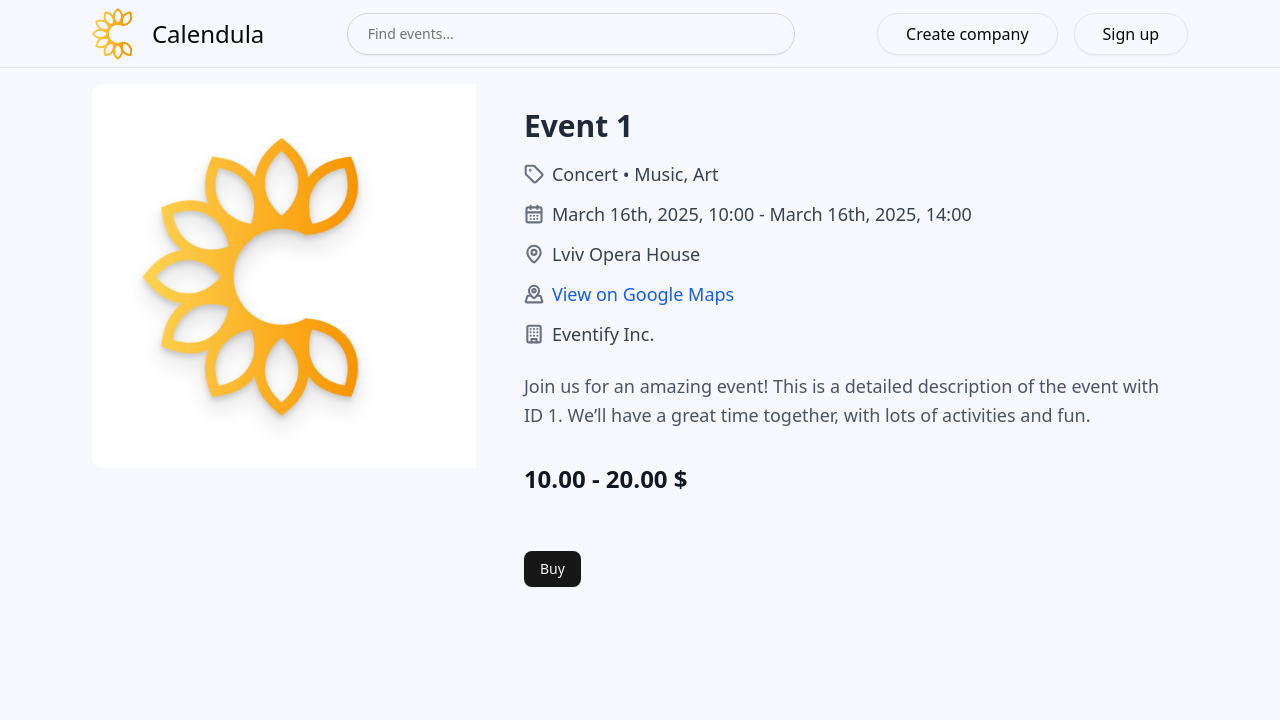
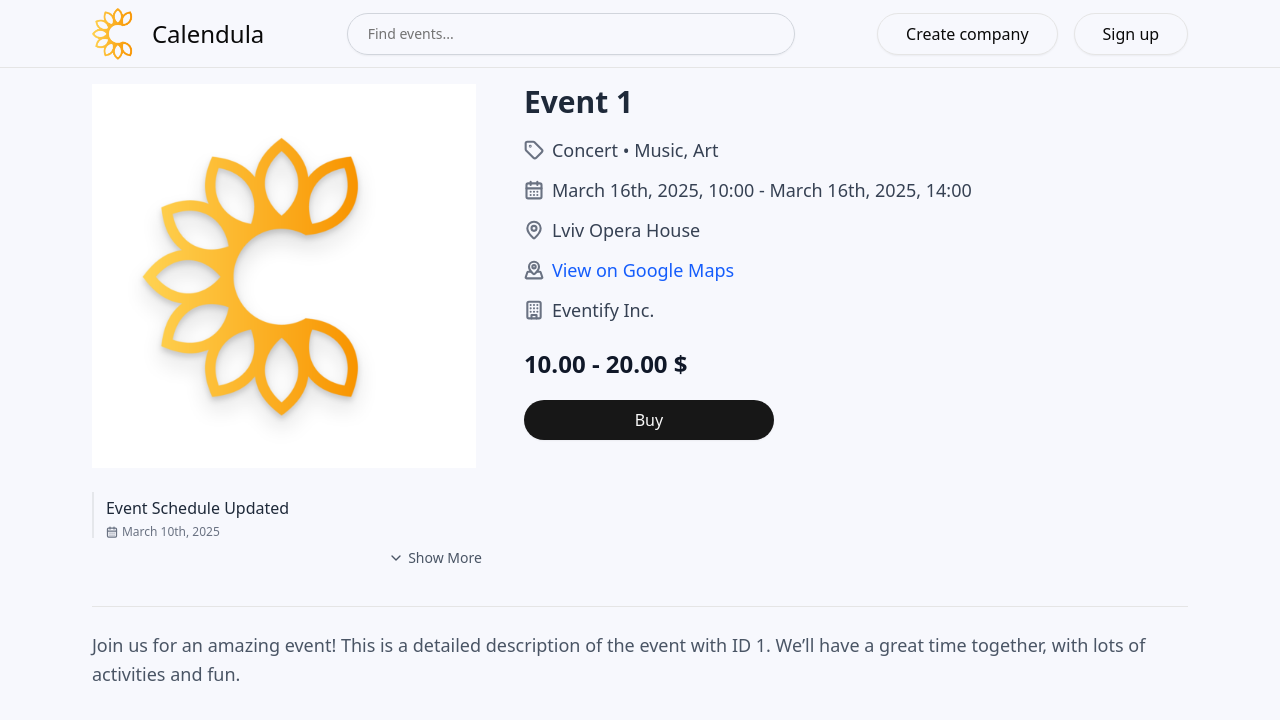
Before and after one commit to Strawberry-Team/ucode-connect-Track-FullStack-uevent-Univent-frontend, a Next.js app: page /products/1 in a window 1280 px wide. Shown: the top 720 px of the page. Built offline with nearby package versions, Linux system fonts and the light colour scheme.

Commit message:
I added all the necessary fields on the ticket page, and the initial news appearance was also made.

```diff
--- a/src/app/products/[product]/page.tsx
+++ b/src/app/products/[product]/page.tsx
@@ -11,6 +11,7 @@ import {
 } from "lucide-react";
 import LogoImage from "@/assets/logo_white.png";
 import TicketActions from "@/components/card/TicketActions";
+import NotificationsBlock from "@/components/notification/NotificationsBlock";
 
 export default async function PageCard({params}: { params: Promise<{ product: string }> }) {
     const resolvedParams = await params;
@@ -29,6 +30,23 @@ export default async function PageCard({params}: { params: Promise<{ product: st
         company: "Eventify Inc.",
         price: `${id * 10}.00 - ${id * 20}.00 $`,
         image: LogoImage.src,
+        notifications: [
+            {
+                title: "Event Schedule Updated",
+                description: "We’ve updated the schedule for Event ${id}. Check out the new timings for workshops and performances.",
+                date: "March 10th, 2025",
+            },
+            {
+                title: "Special Guest Announced",
+                description: "We’re excited to announce a special guest for Event ${id}! Join us to meet a famous artist.",
+                date: "March 5th, 2025",
+            },
+            {
+                title: "Early Bird Tickets Sold Out",
+                description: "Early bird tickets for Event ${id} are sold out. Regular tickets are still available!",
+                date: "March 1st, 2025",
+            },
+        ],
     };
 
     if (isNaN(id) || id < 1) {
@@ -46,10 +64,10 @@ export default async function PageCard({params}: { params: Promise<{ product: st
                         alt={ticketData.title}
                         width={384}
                         height={384}
-                        className="h-96 w-full object-contain rounded-t-lg md:rounded-l-lg md:rounded-t-none"
+                        className="h-96 w-full object-contain"
                     />
                 </div>
-                <div className="p-6 flex-1 flex flex-col gap-4">
+                <div className="px-6 flex-1 flex flex-col gap-4">
                     {/* Заголовок */}
                     <h1 className="text-3xl font-bold text-gray-800">{ticketData.title}</h1>
 
@@ -97,24 +115,26 @@ export default async function PageCard({params}: { params: Promise<{ product: st
                         </div>
                     </div>
 
-                    {/* Описание */}
-                    <p className="text-gray-600 text-lg leading-relaxed mt-2">
-                        {ticketData.description}
-                    </p>
-
                     {/* Цена */}
-                    <div className="mt-4">
+                    <div className="mt-2">
                         <span className="text-2xl font-semibold text-gray-900">
                             {ticketData.price}
                         </span>
                     </div>
 
                     {/* Кнопка Buy */}
-                    <div className="mt-6">
+                    <div className="">
                         <TicketActions title={ticketData.title} price={ticketData.price}/>
                     </div>
                 </div>
             </div>
+            <NotificationsBlock notifications={ticketData.notifications} />
+            {/* Описание */}
+            <div className="mt-8 border-t">
+                <p className="mb-2 my-6 text-gray-600 text-lg leading-relaxed">
+                    {ticketData.description}
+                </p>
+            </div>
         </div>
     );
 }
--- a/src/components/card/ProductCard.tsx
+++ b/src/components/card/ProductCard.tsx
@@ -3,7 +3,7 @@ import Image from "next/image";
 import { useRouter } from "next/navigation";
 import LogoImage from "@/assets/logo_white.png";
 import { Card, CardContent } from "@/components/ui/card";
-import {CalendarDays, Guitar, MapPinned, Palette} from "lucide-react";
+import {CalendarDays, Guitar, MapPinned, Palette, Tag} from "lucide-react";
 
 interface ProductCardProps {
     index: number;
@@ -37,6 +37,11 @@ const ProductCard = ({ index }: ProductCardProps) => {
                         Ticket {index + 1}
                     </h3>
                     <div className="flex flex-col gap-1 text-gray-700">
+
+                        <p className="text-sm font-medium flex items-center gap-1">
+                            <Tag strokeWidth={2.5} className="w-4 h-4"/>
+                            Concert • Nauka, Isskusstvo
+                        </p>
                         <p className="text-sm font-medium flex items-center gap-1">
                             <Guitar strokeWidth={2.5} className="w-4 h-4" /> Concert
                             <Palette strokeWidth={2.5} className="w-4 h-4" /> Nauka, Isskusstvo
--- a/src/components/card/TicketActions.tsx
+++ b/src/components/card/TicketActions.tsx
@@ -14,7 +14,7 @@ export default function TicketActions({ title, price }: TicketActionsProps) {
 
     return (
         <Button
-            className="mt-4 w-full md:w-auto"
+            className="text-[16px] py-5 px-7 rounded-full font-medium mt-1 w-[250px]"
             onClick={handleBuy}
         >
             Buy
--- /dev/null
+++ b/src/components/notification/NotificationsBlock.tsx
@@ -0,0 +1,144 @@
+"use client";
+
+import { useState, useRef, useEffect } from "react";
+import { Button } from "@/components/ui/button";
+import { CalendarDays, ChevronDown, ChevronUp } from "lucide-react";
+
+interface Notification {
+    title: string;
+    description: string;
+    date: string;
+}
+
+interface NotificationsBlockProps {
+    notifications: Notification[];
+}
+
+export default function NotificationsBlock({ notifications }: NotificationsBlockProps) {
+    const [isExpanded, setIsExpanded] = useState(false);
+    const [isCollapsing, setIsCollapsing] = useState(false);
+    const [contentHeight, setContentHeight] = useState(0);
+    const [collapsedHeight, setCollapsedHeight] = useState(0); // Высота в свёрнутом состоянии
+    const contentRef = useRef<HTMLDivElement>(null);
+    const collapsedRef = useRef<HTMLDivElement>(null); // Для свёрнутого состояния
+
+    // Измеряем высоту содержимого
+    useEffect(() => {
+        const updateHeights = () => {
+            if (contentRef.current) {
+                const height = contentRef.current.scrollHeight;
+                const extraHeight = 35; // Дополнительная высота для отступов
+                setContentHeight(height + extraHeight);
+            }
+            if (collapsedRef.current) {
+                const height = collapsedRef.current.scrollHeight;
+                const extraHeight = 2;
+                setCollapsedHeight(height + extraHeight);
+            }
+        };
+
+        updateHeights();
+        window.addEventListener("resize", updateHeights);
+
+        return () => window.removeEventListener("resize", updateHeights);
+    }, [isExpanded, notifications]);
+
+    // Обработчик сворачивания с анимацией
+    const handleCollapse = () => {
+        setIsCollapsing(true);
+        setTimeout(() => {
+            setIsExpanded(false);
+            setIsCollapsing(false);
+        }); // Должно совпадать с duration-500
+    };
+
+    if (!notifications || notifications.length === 0) {
+        return null;
+    }
+
+    const latestNotification = notifications[0];
+
+    return (
+        <div className="mt-6 w-[400px]">
+            <div
+                className="overflow-hidden transition-all duration-500 ease-in-out"
+                style={{
+                    height: isExpanded || isCollapsing ? `${contentHeight}px` : `${collapsedHeight}px`, // Анимируем между свёрнутым и полным
+                }}
+            >
+                <div ref={contentRef}>
+                    {/* Последняя новость всегда видна */}
+                    <div className="border-l-2 border-gray-200 pl-3 py-1">
+                        <div ref={collapsedRef}>
+                            <h4 className="text-base font-medium text-gray-800">{latestNotification.title}</h4>
+                            <div
+                                className="transition-all duration-500 ease-in-out overflow-hidden"
+                                style={{
+                                    maxHeight: isExpanded || isCollapsing ? "100px" : "0px", // Оставляем для описания
+                                    opacity: isExpanded || isCollapsing ? 1 : 0,
+                                }}
+                            >
+                                <p className="text-gray-600 text-sm mt-1">{latestNotification.description}</p>
+                            </div>
+                            <div className="flex items-center gap-1 mt-1 text-gray-500">
+                                <CalendarDays strokeWidth={2.5} className="w-3 h-3" />
+                                <span className="text-xs">{latestNotification.date}</span>
+                            </div>
+                        </div>
+                    </div>
+
+                    {/* Остальные новости */}
+                    {notifications.slice(1).map((notification, index) => (
+                        <div
+                            key={index}
+                            className="border-l-2 border-gray-200 pl-3 py-1 transition-all duration-500 ease-in-out"
+                            style={{
+                                opacity: isExpanded || isCollapsing ? 1 : 0,
+                            }}
+                        >
+                            <h4 className="text-base font-medium text-gray-800">{notification.title}</h4>
+                            <p className="text-gray-600 text-sm mt-1">{notification.description}</p>
+                            <div className="flex items-center gap-1 mt-1 text-gray-500">
+                                <CalendarDays strokeWidth={2.5} className="w-3 h-3" />
+                                <span className="text-xs">{notification.date}</span>
+                            </div>
+                        </div>
+                    ))}
+
+                    {/* Кнопка "Collapse" */}
+                    <div
+                        className="flex justify-end mt-2 transition-all duration-500 ease-in-out"
+                        style={{
+                            opacity: isExpanded || isCollapsing ? 1 : 0,
+                        }}
+                    >
+                        <Button
+                            variant="ghost"
+                            size="sm"
+                            className="flex items-center gap-1 text-gray-600 hover:text-gray-800"
+                            onClick={handleCollapse}
+                        >
+                            <ChevronUp className="w-3 h-3" />
+                            Collapse
+                        </Button>
+                    </div>
+                </div>
+            </div>
+
+            {/* Кнопка "Show More" */}
+            {!isExpanded && !isCollapsing && (
+                <div className="flex justify-end mt-1">
+                    <Button
+                        variant="ghost"
+                        size="sm"
+                        className="flex items-center gap-1 text-gray-600 hover:text-gray-800"
+                        onClick={() => setIsExpanded(true)}
+                    >
+                        <ChevronDown className="w-3 h-3" />
+                        Show More
+                    </Button>
+                </div>
+            )}
+        </div>
+    );
+}
```
